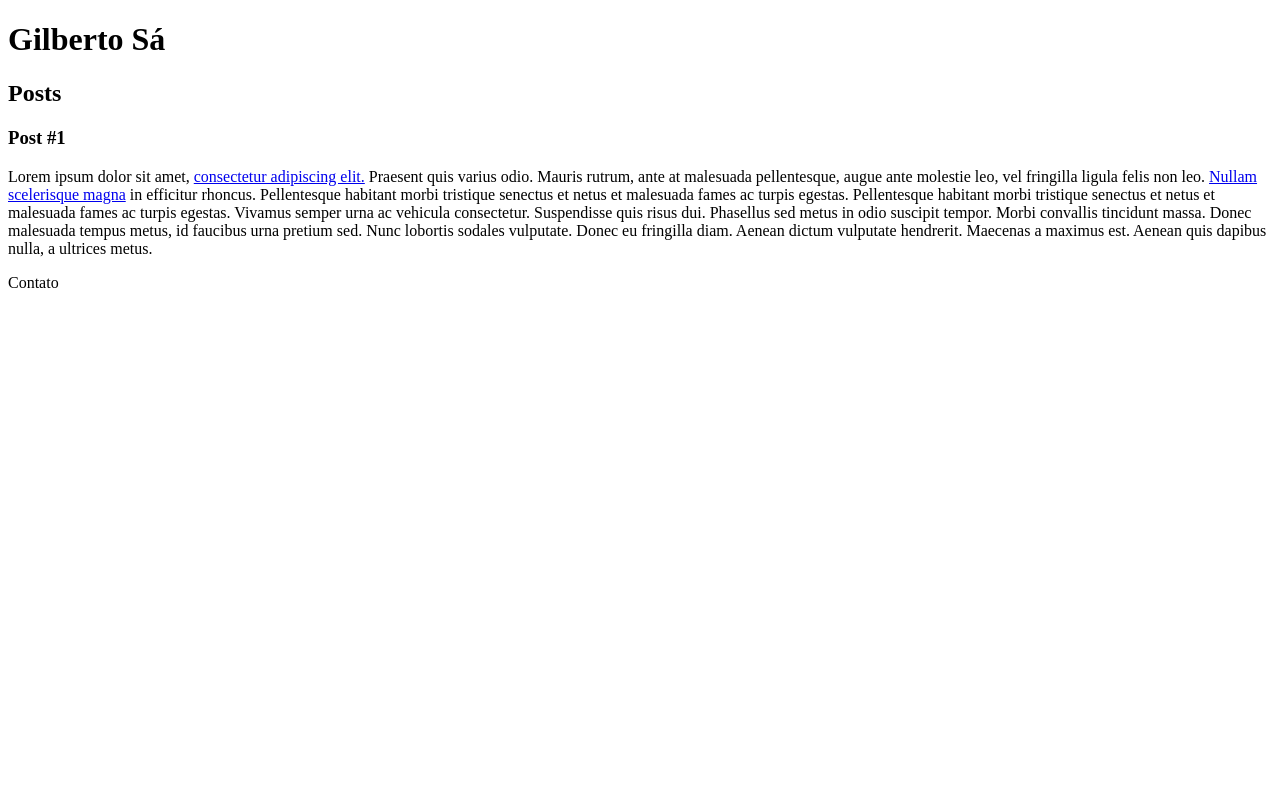
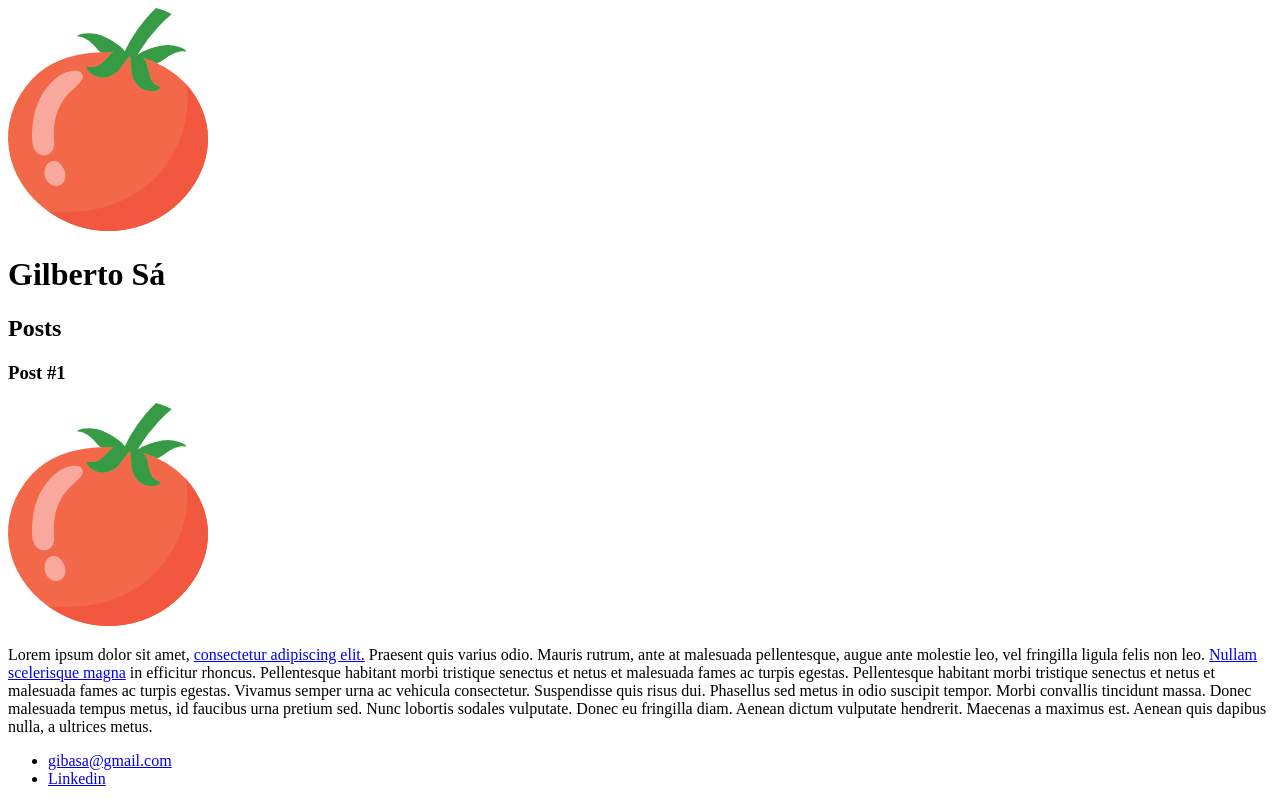
Before and after one commit to Gibasa/Bootcamp-Santander-Dio, a plain HTML site: page Html e Css/Site-teste.html in a window 1280 px wide. Drawn offline with Linux system fonts and the light colour scheme; files whose address does not match are found by name.

Commit message:
Adicionado imagem ao projeto de html

```diff
--- a/Html e Css/Site-teste.html
+++ b/Html e Css/Site-teste.html
@@ -6,6 +6,7 @@
     </head>
     <body>
         <header>
+            <img src="tomato.jpg" alt="ilustração tomate">
             <h1>Gilberto Sá</h1>
         </header>
         <section>
@@ -15,12 +16,22 @@
             <article>
                 <header>
                     <h3>Post #1</h3>
+                    <img src="C:\Users\gibas\OneDrive\Área de Trabalho\Dio\dio-desafio-github-primeiro-repositorio\Html e Css\tinifiedtomato\tomato.jpg">
                 </header>
                 <p>
                     Lorem ipsum dolor sit amet, <a href="https://www.linkedin.com/in/gilberto-mullem-vita-pedreira-de-freitas-sá/"target="_blank">consectetur adipiscing elit.</a> Praesent quis varius odio. Mauris rutrum, ante at malesuada pellentesque, augue ante molestie leo, vel fringilla ligula felis non leo. <a href="gibasa@gmail.com">Nullam scelerisque magna</a> in efficitur rhoncus. Pellentesque habitant morbi tristique senectus et netus et malesuada fames ac turpis egestas. Pellentesque habitant morbi tristique senectus et netus et malesuada fames ac turpis egestas. Vivamus semper urna ac vehicula consectetur. Suspendisse quis risus dui. Phasellus sed metus in odio suscipit tempor. Morbi convallis tincidunt massa. Donec malesuada tempus metus, id faucibus urna pretium sed. Nunc lobortis sodales vulputate. Donec eu fringilla diam. Aenean dictum vulputate hendrerit. Maecenas a maximus est. Aenean quis dapibus nulla, a ultrices metus.
                 </p>
             </article>
         </section>
-        <footer>Contato</footer>
+        <footer>
+            <ul>
+                <li>
+                    <a href="gibasa@gmail.com">gibasa@gmail.com</a>
+                </li>
+                <li>
+                    <a href="https://www.linkedin.com/in/gilberto-mullem-vita-pedreira-de-freitas-sá/">Linkedin</a>
+                </li>
+            </ul>
+        </footer>
     </body>
 </html>
```
Also changed, not shown: Html e Css/Material de apoio html.txt, Html e Css/tinifiedtomato/tomato.jpg (added), Html e Css/tomato.jpg (added), 1 other file.
